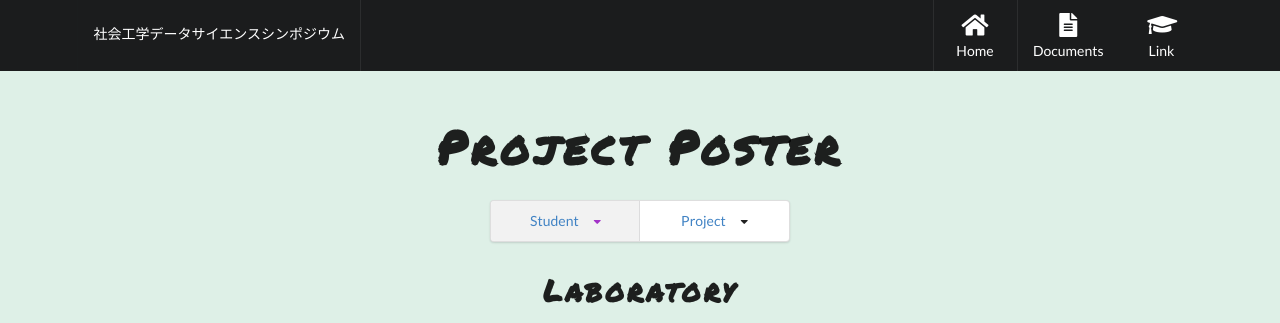
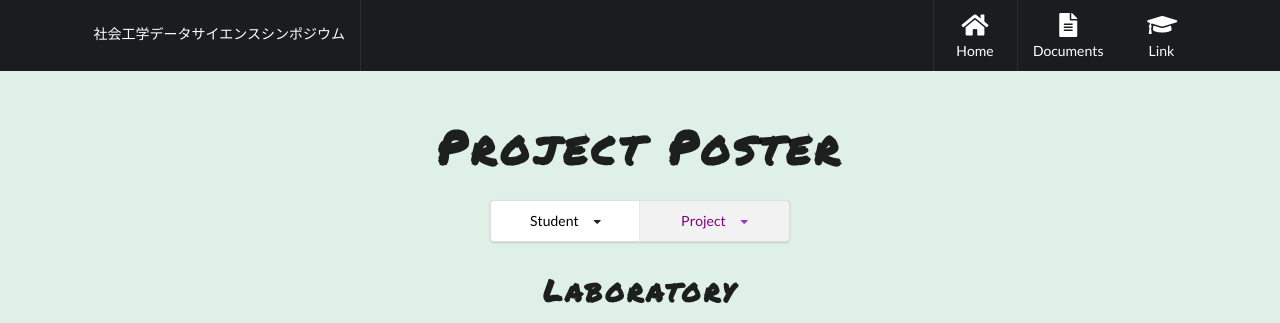
Before and after one commit to Ayakie/mse_sympo, a PHP site: page /presentation/Project.html in a window 1280 px wide. Shown: the top 323 px of the page. Run offline with PHP 8.4, Linux system fonts and the light colour scheme; some libraries are stand-ins or nearby versions.

Commit message:
[fix]menu

```diff
--- a/css/style_presentation.css
+++ b/css/style_presentation.css
@@ -1,3 +1,10 @@
+/* 移動先をheaderで隠さないようにするため */
+a.anchor {
+  display: block;
+  padding-top: 70px;
+  margin-top: -70px;
+}
+
 .main{
   background-color:#def0e7;
 }
@@ -29,13 +36,6 @@
 https://shibajuku.net/card-component-markup/
 https://sato-you.com/side_by_side_cards/
 */
-
-/* 移動先をheaderで隠さないようにするため */
-a.anchor {
-  display: block;
-  padding-top: 70px;
-  margin-top: -70px;
-}
 
 .materials{
   /* background-color:#DEF0EA; */
--- a/presentation/Project.html
+++ b/presentation/Project.html
@@ -63,9 +63,9 @@
                     <h2>Project Poster</h2>
                     <div class="grade">
                         <div class="ui purple two item menu">
-                            <div class="active item">
-                                <div class="ui dropdown ">
-                                    <div class="text"><a href="Student.html">Student</a></div>
+                            <div class="item">
+                                <div class="ui pointing dropdown">
+                                    <div class="text"><a href="Student.html" style="color:black;">Student</a></div>
                                     <i class="dropdown icon"></i>
                                     <div class="menu">
                                         <a href="Student.html#M1" class="item">M1</a>
@@ -73,9 +73,9 @@
                                     </div>
                                 </div>
                             </div>
-                            <div class="item">
-                                <div class="ui dropdown ">
-                                    <div class="text"><a href="#">Project</a></div>
+                            <div class="active item">
+                                <div class="ui pointing dropdown ">
+                                    <div class="text"><a href="#" style="color:purple;">Project</a></div>
                                     <i class="dropdown icon"></i>
                                     <div class="menu">
                                         <a href="#labolatory" class="item">Laboratory</a>
```
Also changed, not shown: presentation/Student.html (+4 -4 lines).
